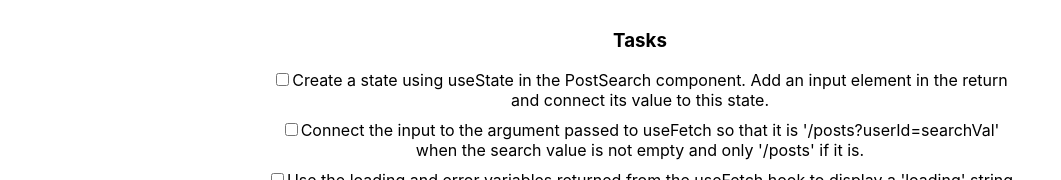
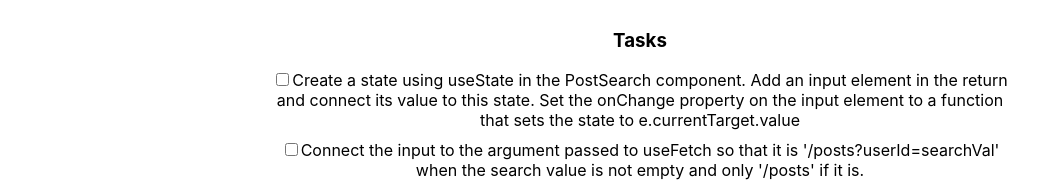
Before and after one commit to cammiida/state-management-course-2, a React (Create React App) app: page /local-state in a window 1280 px wide. Shown: the part 295-475 px from the top of the page, without its empty margins (0-1061 px from the left). Built offline with nearby package versions, Linux system fonts and the light colour scheme; no server answers.

Commit message:
:recycle: Improve local state tasks descs

```diff
--- a/src/data/localStateTasks.js
+++ b/src/data/localStateTasks.js
@@ -1,7 +1,9 @@
 const localStateTasks = [
   {
     id: 1,
-    text: "Create a state using useState in the PostSearch component. Add an input element in the return and connect its value to this state.",
+    text: `Create a state using useState in the PostSearch component. Add an input element in the return and connect its
+    value to this state. Set the onChange property on the input element to a function that sets the state to
+    e.currentTarget.value`,
   },
   {
     id: 2,
```
